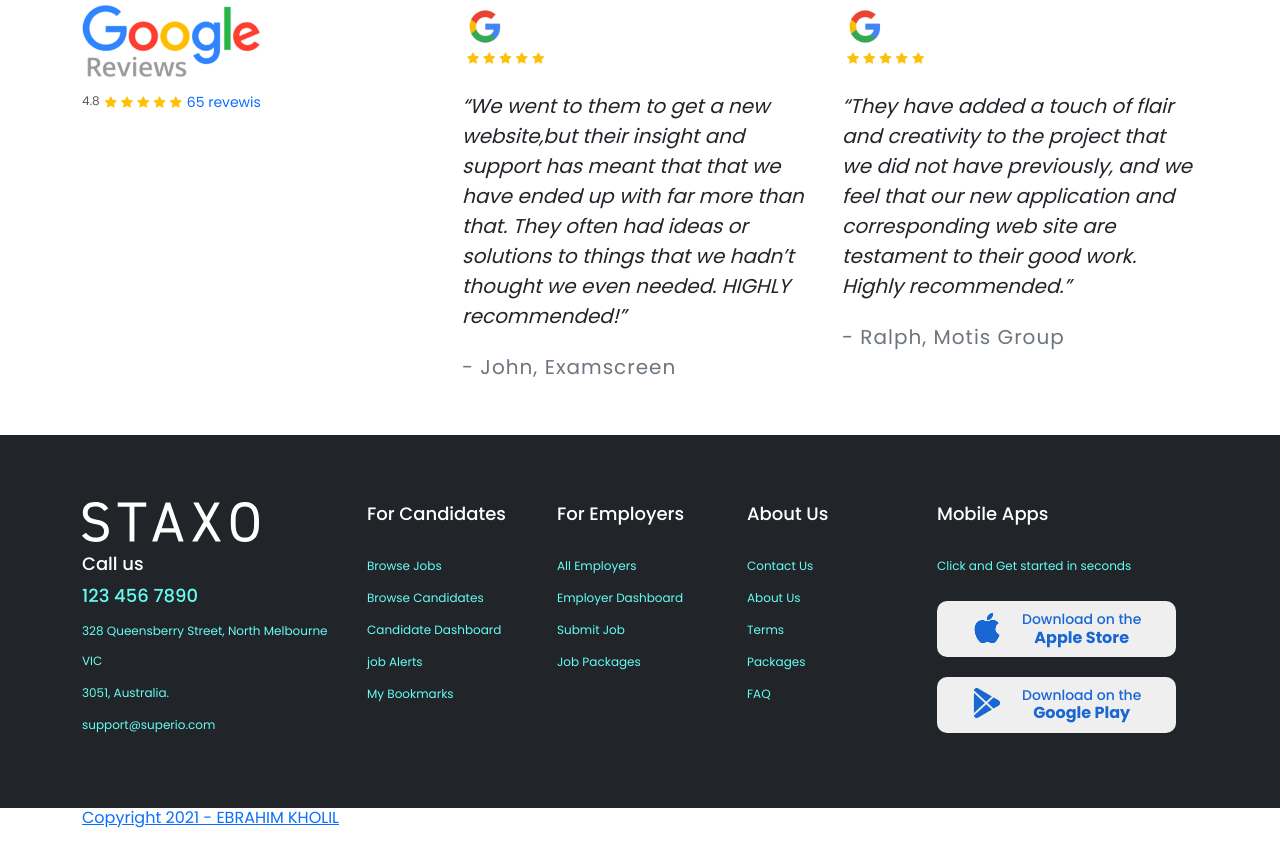
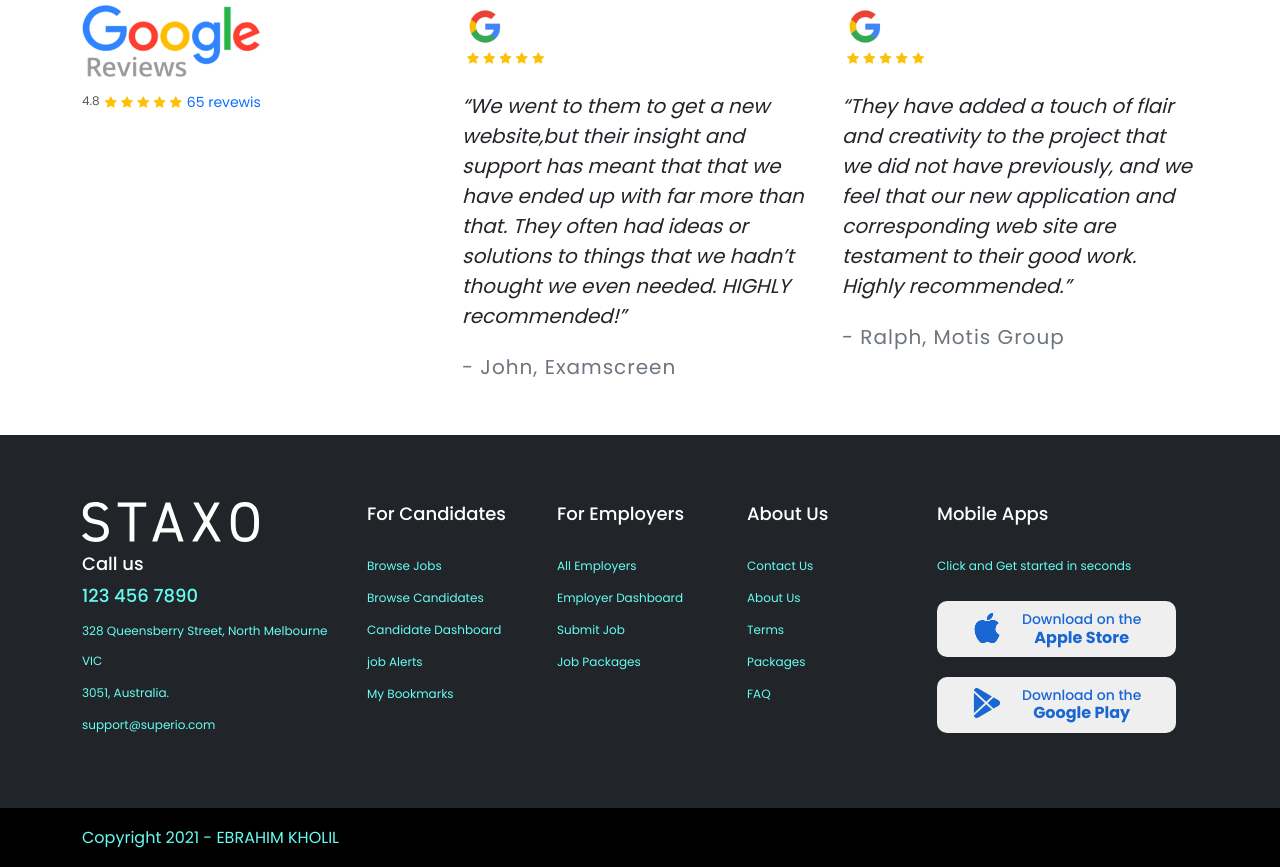
Before and after one commit to Ibrahimkholil1010/UK-4, a plain HTML site: page index.html in a window 1280 px wide. Shown: the part 3734-4601 px from the top of the page. Before the commit the page ends 4563 px from the top, so only its background shows below. Drawn offline with nearby package versions, Linux system fonts and the light colour scheme.

Commit message:
Update style.css

```diff
--- a/style.css
+++ b/style.css
@@ -998,7 +998,15 @@ color:#66fcf1;
 }
 
 
-
+#footter-one{
+    background-color: #000 !important;
+    padding: 20px 10px !important;
+}
+#footter-one a{
+    color:#66fcf1;
+    text-decoration: none;
+    text-align: center;
+}
 @media screen and (max-width:990px) {
     .s-none{
         display: none;
```
